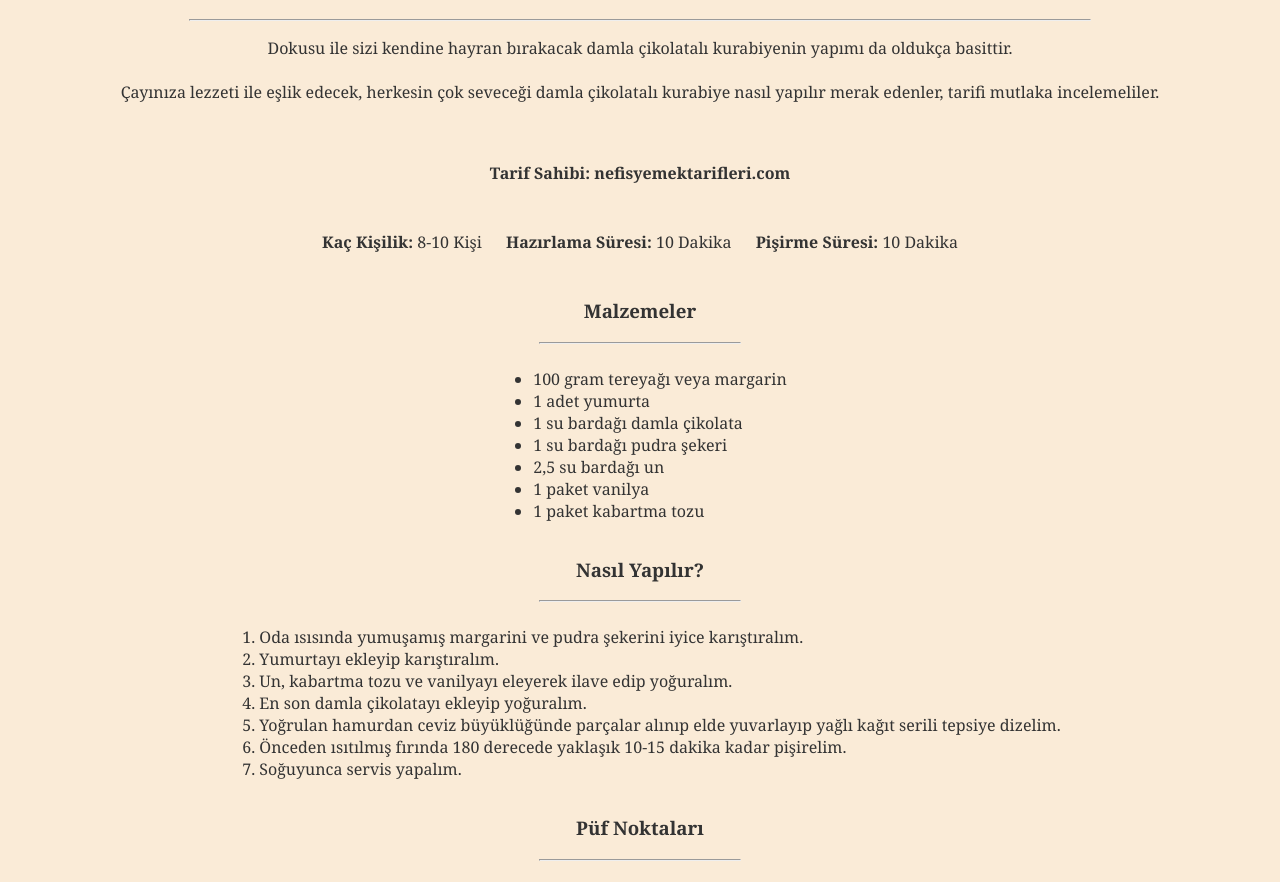
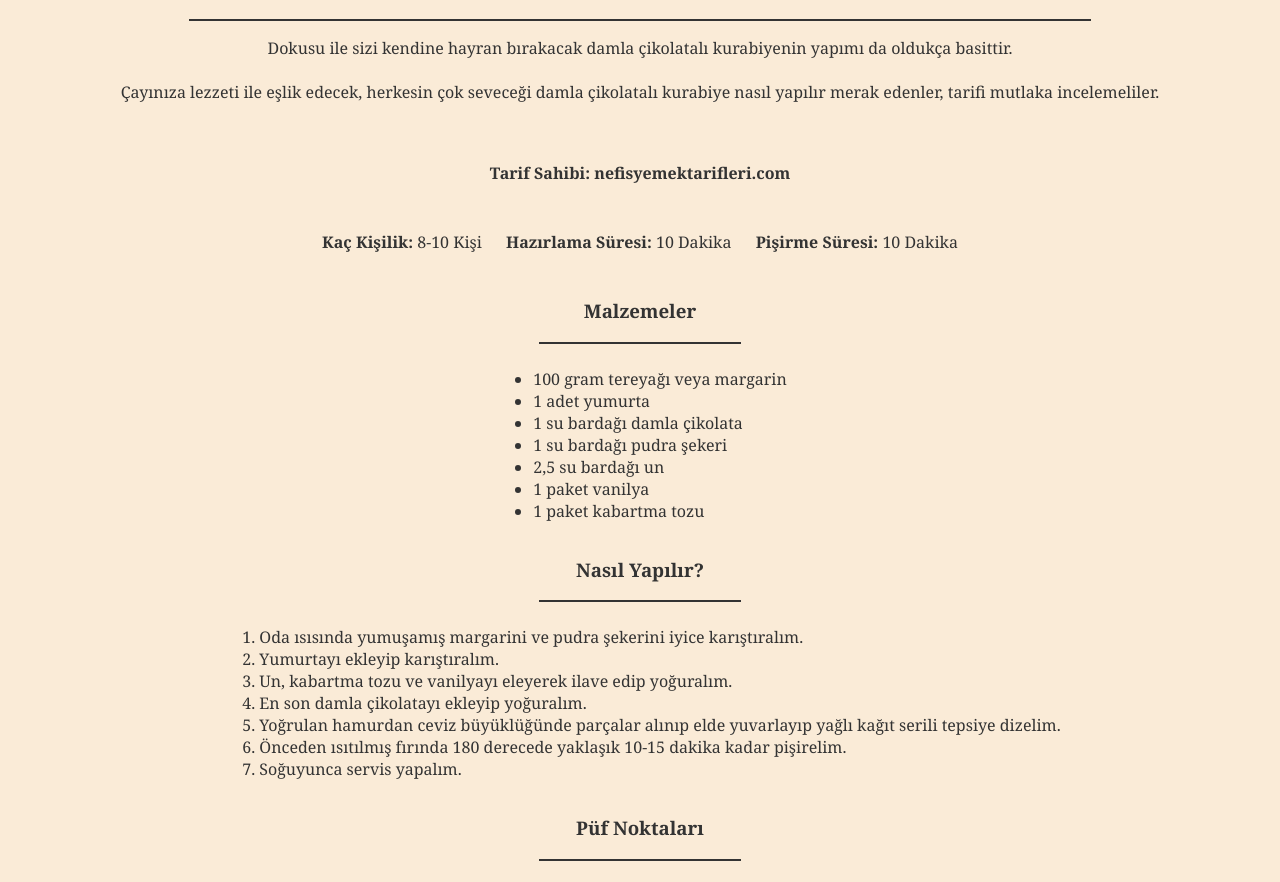
Before and after one commit to gokhanbaspinar/kodluyoruz-html-odev-3, a plain HTML site: page index.html in a window 1280 px wide. Shown: the part 67-949 px from the top of the page. Drawn offline with Linux system fonts and the light colour scheme.

Commit message:
Firts commit

```diff
--- a/index.html
+++ b/index.html
@@ -28,7 +28,7 @@
 <body>
   <!-- Header -->
   <h1 style="text-align: center;">Damla Çikolatalı Kurabiye</h1>
-  <hr style="max-width: 900px; color: #333;">
+  <hr style="max-width: 900px; border: 1px solid #333;">
 
 
 
@@ -54,7 +54,7 @@
   <section class="recipe">
     <div class="recipe-ingredients" style="text-align: center;">
       <h3>Malzemeler</h3>
-      <hr style="max-width: 200px; color: #333;">
+      <hr style="max-width: 200px; border: 1px solid #333;">
 
       <ul style="display: inline-block; text-align: left; align-items: center;">
         <li>100 gram tereyağı veya margarin</li>
@@ -69,7 +69,7 @@
 
     <div class="recipe-steps" style="text-align: center;">
       <h3>Nasıl Yapılır?</h3>
-      <hr style="max-width: 200px; color: #333;">
+      <hr style="max-width: 200px; border: 1px solid #333;">
 
       <ol style="display: inline-block; text-align: left; align-items: center;">
         <li>Oda ısısında yumuşamış margarini ve pudra şekerini iyice karıştıralım.</li>
@@ -85,7 +85,7 @@
 
     <div class="recipe-tricks" style="text-align: center;">
       <h3>Püf Noktaları</h3>
-      <hr style="max-width: 200px; color: #333;">
+      <hr style="max-width: 200px; border: 1px solid #333;">
 
       <ul style="display: inline-block; text-align: left; align-items: center;">
         <li>Yağı oda ısısında beklettikten sonra kullanmalısınız.</li>
```
Also changed, not shown: 1 other file.
